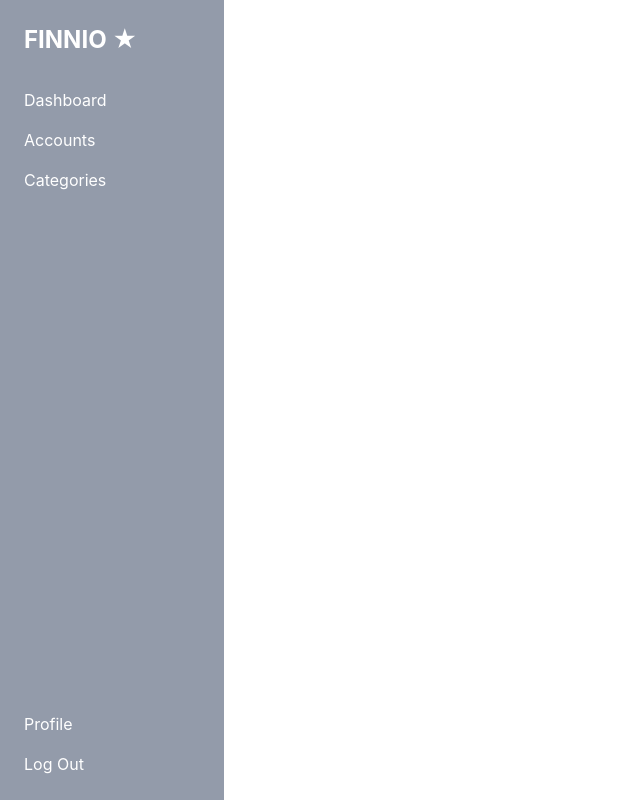
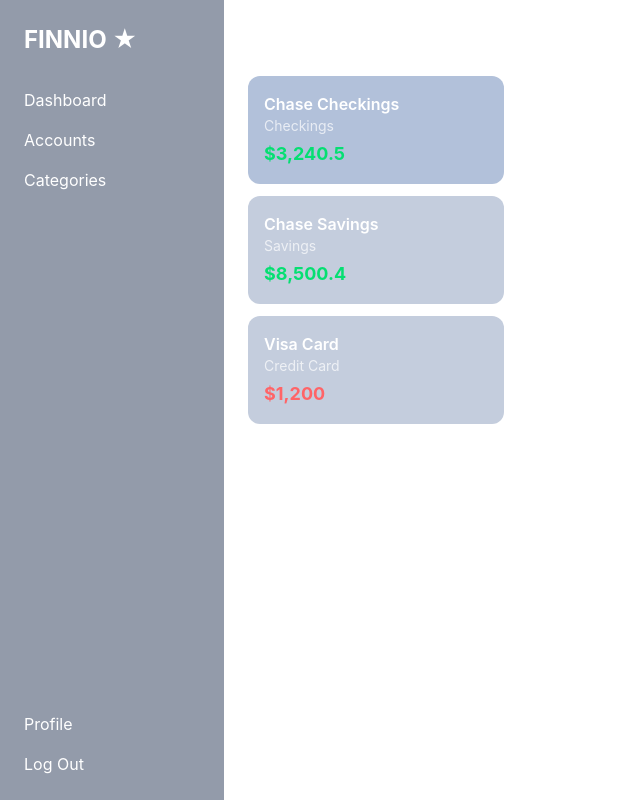
Before and after one commit to leonnaxie/finnio, a React (Vite) app: page /accounts in a window 1280 px wide. Shown: the whole page, without its empty margins (0-640 px from the left). Built offline with nearby package versions, Linux system fonts and the light colour scheme.

Commit message:
Began working on accounts

```diff
--- /dev/null
+++ b/src/components/AccountModal.tsx
@@ -0,0 +1,7 @@
+function AccountModal() {
+    return (
+        <></>
+    )
+}
+
+export default AccountModal
--- a/src/components/Accounts.tsx
+++ b/src/components/Accounts.tsx
@@ -1,6 +1,48 @@
+import { useState } from "react"
+import AccountModal from "./AccountModal"
+
+interface Account {
+    id: number
+    name: string
+    type: 'Checkings' | 'Savings' | 'Credit Card'
+    balance: number
+}
+
+const mockAccounts: Account[] = [
+    { id: 1, name: 'Chase Checkings', type: 'Checkings', balance: 3240.50 },
+    { id: 2, name: 'Chase Savings', type: 'Savings', balance: 8500.40 },
+    { id: 3, name: 'Visa Card', type: 'Credit Card', balance: -1200.00 }
+]
+
 function Accounts() {
+    const [accounts, setAccounts] = useState<Account[]>(mockAccounts)
+    const [selectedAmount, setSelectedAmount] = useState<Account | null>(mockAccounts[0])
+    const [showModal, setShowModal] = useState(false)
+
     return (
-        <></>
+        <div className="flex h-screen">
+
+            <div className="flex-1 p-6 overflow-y-auto">
+                <h2 className="text-xl mb-6">accounts</h2>
+
+                <div className="flex gap-4 h-full">
+
+                    <div className="w-64 flex flex-col gap-3">
+                        {accounts.map(account => (
+                            <button
+                                key={account.id}
+                                onClick={() => setSelectedAmount(account)}
+                                className={`rounded-xl p-4 text-left transition-all ${selectedAmount?.id === account.id ? 'bg-finnio-card-2' : 'bg-finnio-card-1 hover:bg-finnio-card2'}`}>
+
+                                <p className="font-semibold">{account.name}</p>
+                                <p className="text-sm opacity-70">{account.type}</p>
+                                <p className={`text-lg font-bold mt-1 ${account.balance < 0 ? 'text-red-400' : 'text-green-400'}`}>${Math.abs(account.balance).toLocaleString()}</p>
+                            </button>
+                        ))}
+                    </div>
+                </div>
+            </div>
+        </div>
     )
 }
 
```
